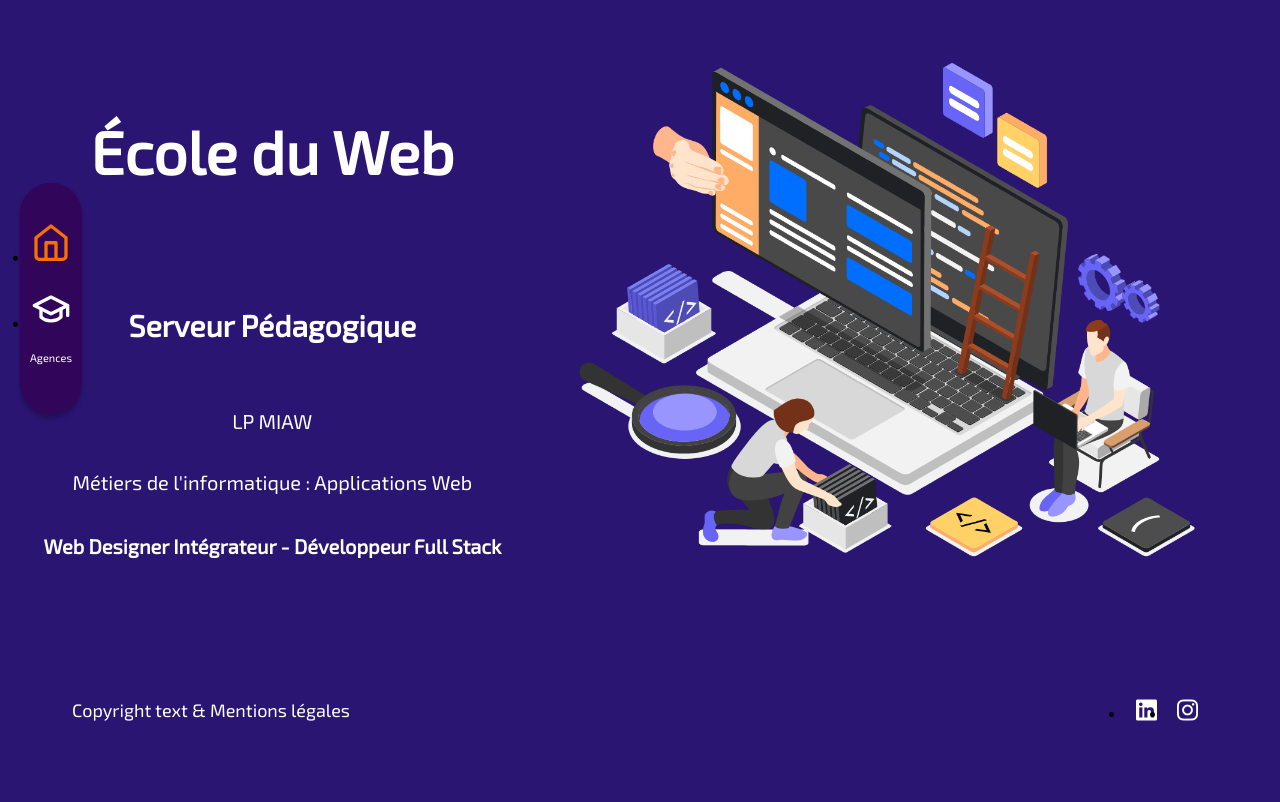
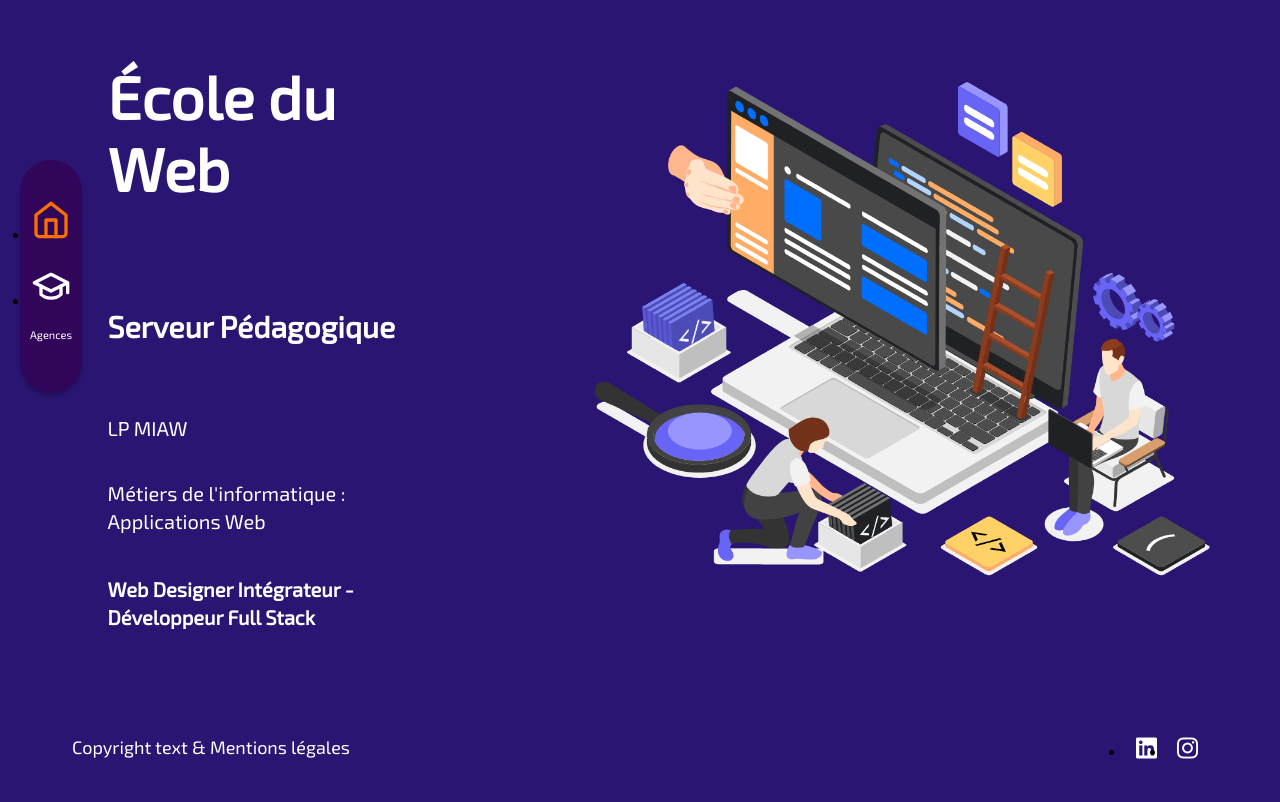
Before and after one commit to JohanMorga/SiteServeurLPMIAW, a PHP site: page / in a window 1280 px wide. Shown: the part 140-942 px from the top of the page. Before the commit the page ends 861 px from the top, so only its background shows below. Run offline with PHP 8.4, Linux system fonts and the light colour scheme; style sheets or scripts are compiled from the project's sources; some libraries are stand-ins or nearby versions.

Commit message:
Modif desktop

```diff
--- a/public/scss/_index.scss
+++ b/public/scss/_index.scss
@@ -18,8 +18,8 @@
 
 .nav-menu {
   position : fixed;
-  top : 54%;
-  transform: translateY(-54%);
+  top : 50%;
+  transform: translateY(-50%);
   left: 20px;
   background-color: $c_magenta;
   box-shadow: 0 4px 4px 0 rgba(0, 0, 0, 0.25);
@@ -73,8 +73,7 @@
     display: flex;
     flex-direction: column;
     justify-content: center;
-    align-items: center;
-    margin: 0 1rem;
+    margin: 0 7vw;
 
     &__title {
       color : $c_white;
@@ -82,7 +81,7 @@
       font-size: 2rem;
       font-style: normal;
       font-weight: 500;
-      line-height: normal;
+      line-height: 1.4;
     }
 
     &__subtitle {
@@ -92,7 +91,7 @@
       font-style: normal;
       font-weight: 700;
       line-height: normal;
-      padding: 2rem;
+      padding-bottom: 3vh;
     }
 
     &__serveur {
@@ -102,7 +101,7 @@
       font-weight: 600;
       line-height: normal;
       font-size: 3rem;
-      padding: 2rem;
+      padding-bottom: 3vh;
 
     }
 
@@ -111,7 +110,7 @@
       order:4;
       font-style: normal;
       font-weight: 500;
-      line-height: normal;
+      line-height: 1.4;
       font-size: 2rem;
 
     }
@@ -121,7 +120,7 @@
       order: 5;
       font-style: normal;
       font-weight: 500;
-      line-height: normal;
+      line-height: 1.4;
       font-size: 2rem;
     }
   }
```
